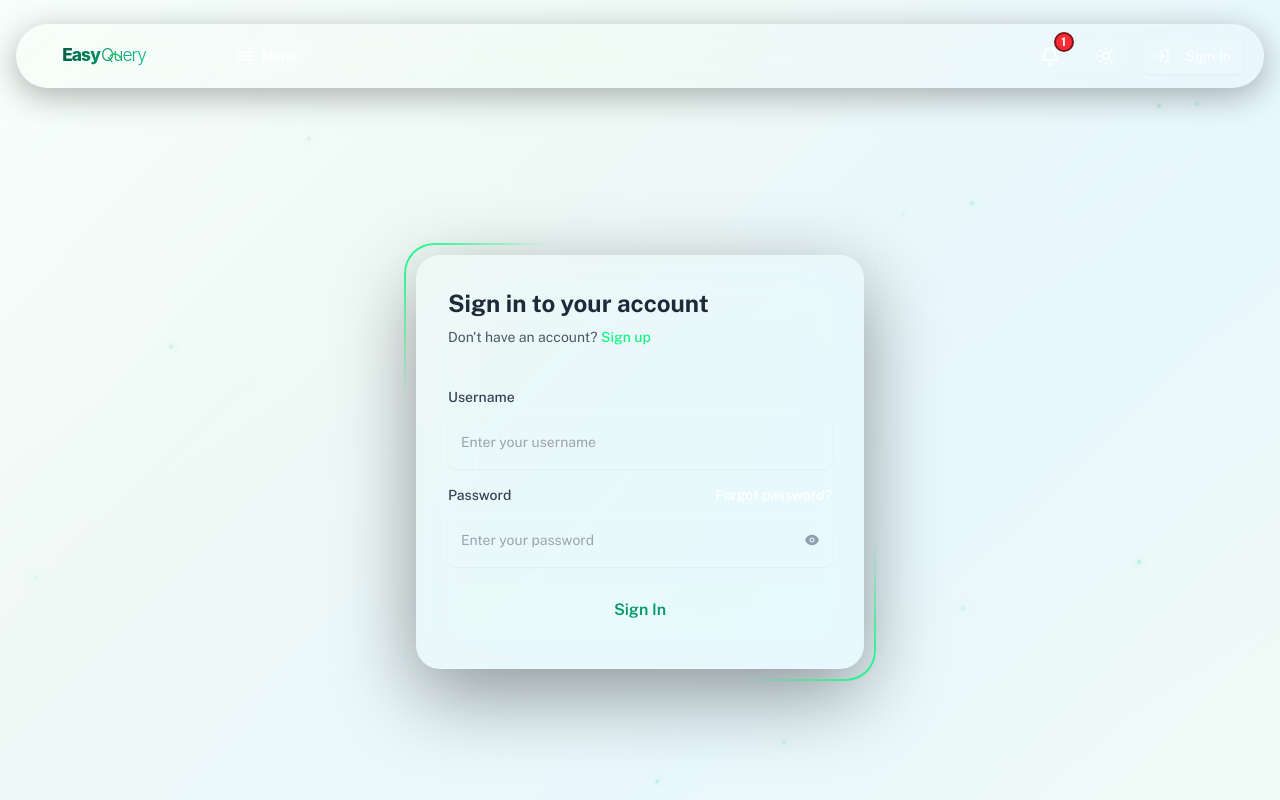
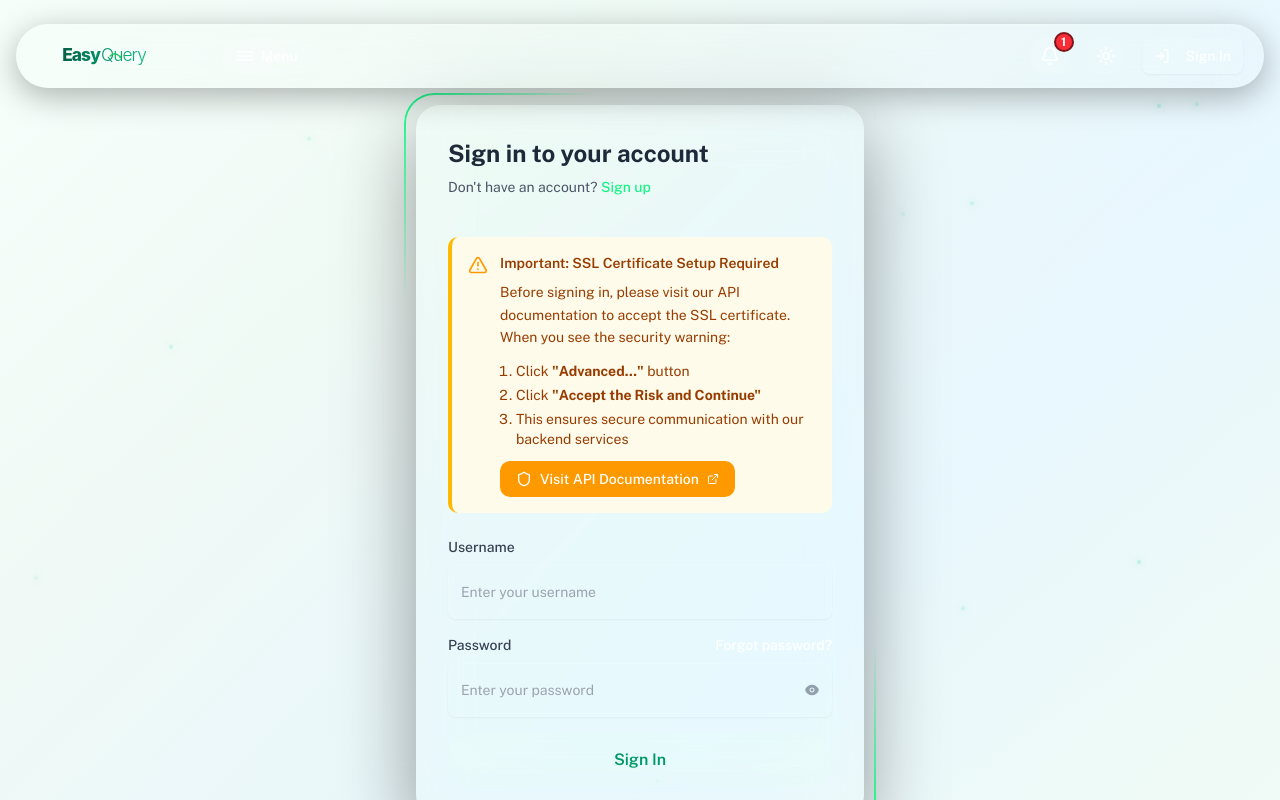
Before and after one commit to riaz37/easy_query, a Next.js app in the folder frontend/: page /auth in a window 1280 px wide. Built offline with nearby package versions, Linux system fonts and the light colour scheme; no server answers.

Commit message:
fix: added ssl issue

```diff
--- a/frontend/src/components/auth/LoginForm.tsx
+++ b/frontend/src/components/auth/LoginForm.tsx
@@ -14,6 +14,7 @@ import { Alert, AlertDescription } from '@/components/ui/alert';
 import Image from 'next/image';
 import { ButtonLoader } from '@/components/ui/loading';
 import { cn } from '@/lib/utils';
+import { ExternalLink, Shield, AlertTriangle } from 'lucide-react';
 
 // Validation schema for login form
 const loginSchema = z.object({
@@ -87,6 +88,48 @@ export function LoginForm({ onSuccess, onSwitchToSignup }: LoginFormProps) {
             </p>
           </div>
         </div>
+
+        {/* SSL Instructions Banner */}
+        <div className={cn(
+          "mb-6 p-4 rounded-lg border-l-4",
+          theme === "dark"
+            ? "bg-amber-900/20 border-amber-500 text-amber-100"
+            : "bg-amber-50 border-amber-400 text-amber-800"
+        )}>
+          <div className="flex items-start gap-3">
+            <AlertTriangle className="w-5 h-5 text-amber-500 mt-0.5 flex-shrink-0" />
+            <div className="flex-1">
+              <h3 className="font-semibold text-sm mb-2">
+                Important: SSL Certificate Setup Required
+              </h3>
+              <p className="text-sm mb-3 leading-relaxed">
+                Before signing in, please visit our API documentation to accept the SSL certificate.
+                When you see the security warning:
+              </p>
+              <ol className="text-sm mb-3 ml-4 space-y-1 list-decimal">
+                <li>Click <strong>"Advanced..."</strong> button</li>
+                <li>Click <strong>"Accept the Risk and Continue"</strong></li>
+                <li>This ensures secure communication with our backend services</li>
+              </ol>
+              <a
+                href="https://176.9.16.194:8200/docs#/"
+                target="_blank"
+                rel="noopener noreferrer"
+                className={cn(
+                  "inline-flex items-center gap-2 px-4 py-2 rounded-lg text-sm font-medium transition-all duration-200 hover:scale-105",
+                  theme === "dark"
+                    ? "bg-amber-600 hover:bg-amber-700 text-white"
+                    : "bg-amber-500 hover:bg-amber-600 text-white"
+                )}
+              >
+                <Shield className="w-4 h-4" />
+                Visit API Documentation
+                <ExternalLink className="w-3 h-3" />
+              </a>
+            </div>
+          </div>
+        </div>
+
         <div className="space-y-4">
         <form onSubmit={handleSubmit(onSubmit)} className="space-y-4">
           {error && (
--- a/frontend/src/components/auth/SignupForm.tsx
+++ b/frontend/src/components/auth/SignupForm.tsx
@@ -14,6 +14,7 @@ import { Alert, AlertDescription } from '@/components/ui/alert';
 import Image from 'next/image';
 import { ButtonLoader } from '@/components/ui/loading';
 import { cn } from '@/lib/utils';
+import { ExternalLink, Shield, AlertTriangle } from 'lucide-react';
 
 // Validation schema for signup form
 const signupSchema = z.object({
@@ -110,6 +111,48 @@ export function SignupForm({ onSuccess, onSwitchToLogin }: SignupFormProps) {
             </p>
           </div>
         </div>
+
+        {/* SSL Instructions Banner */}
+        <div className={cn(
+          "mb-6 p-4 rounded-lg border-l-4",
+          theme === "dark"
+            ? "bg-amber-900/20 border-amber-500 text-amber-100"
+            : "bg-amber-50 border-amber-400 text-amber-800"
+        )}>
+          <div className="flex items-start gap-3">
+            <AlertTriangle className="w-5 h-5 text-amber-500 mt-0.5 flex-shrink-0" />
+            <div className="flex-1">
+              <h3 className="font-semibold text-sm mb-2">
+                Important: SSL Certificate Setup Required
+              </h3>
+              <p className="text-sm mb-3 leading-relaxed">
+                Before creating your account, please visit our API documentation to accept the SSL certificate.
+                When you see the security warning:
+              </p>
+              <ol className="text-sm mb-3 ml-4 space-y-1 list-decimal">
+                <li>Click <strong>"Advanced..."</strong> button</li>
+                <li>Click <strong>"Accept the Risk and Continue"</strong></li>
+                <li>This ensures secure communication with our backend services</li>
+              </ol>
+              <a
+                href="https://176.9.16.194:8200/docs#/"
+                target="_blank"
+                rel="noopener noreferrer"
+                className={cn(
+                  "inline-flex items-center gap-2 px-4 py-2 rounded-lg text-sm font-medium transition-all duration-200 hover:scale-105",
+                  theme === "dark"
+                    ? "bg-amber-600 hover:bg-amber-700 text-white"
+                    : "bg-amber-500 hover:bg-amber-600 text-white"
+                )}
+              >
+                <Shield className="w-4 h-4" />
+                Visit API Documentation
+                <ExternalLink className="w-3 h-3" />
+              </a>
+            </div>
+          </div>
+        </div>
+
         <div className="space-y-4">
         <form onSubmit={handleSubmit(onSubmit)} className="space-y-4">
           {error && (
```
